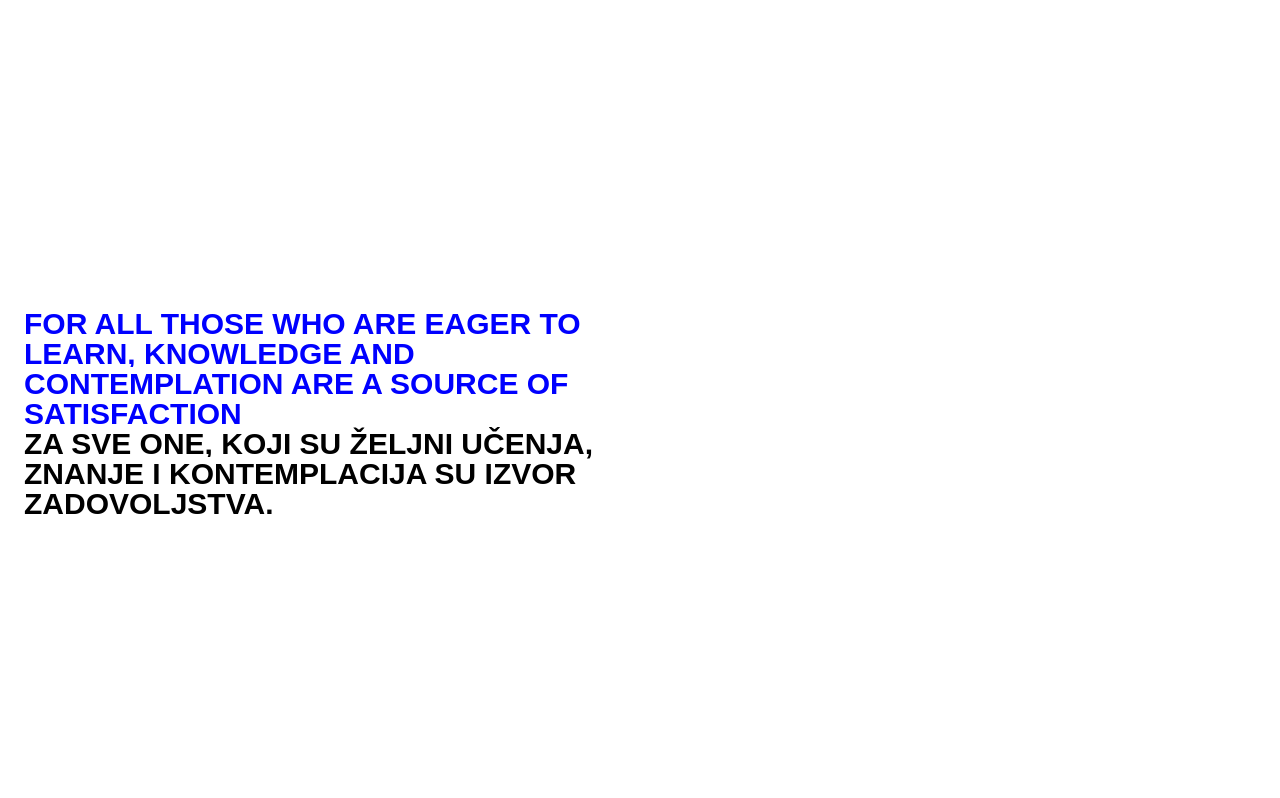
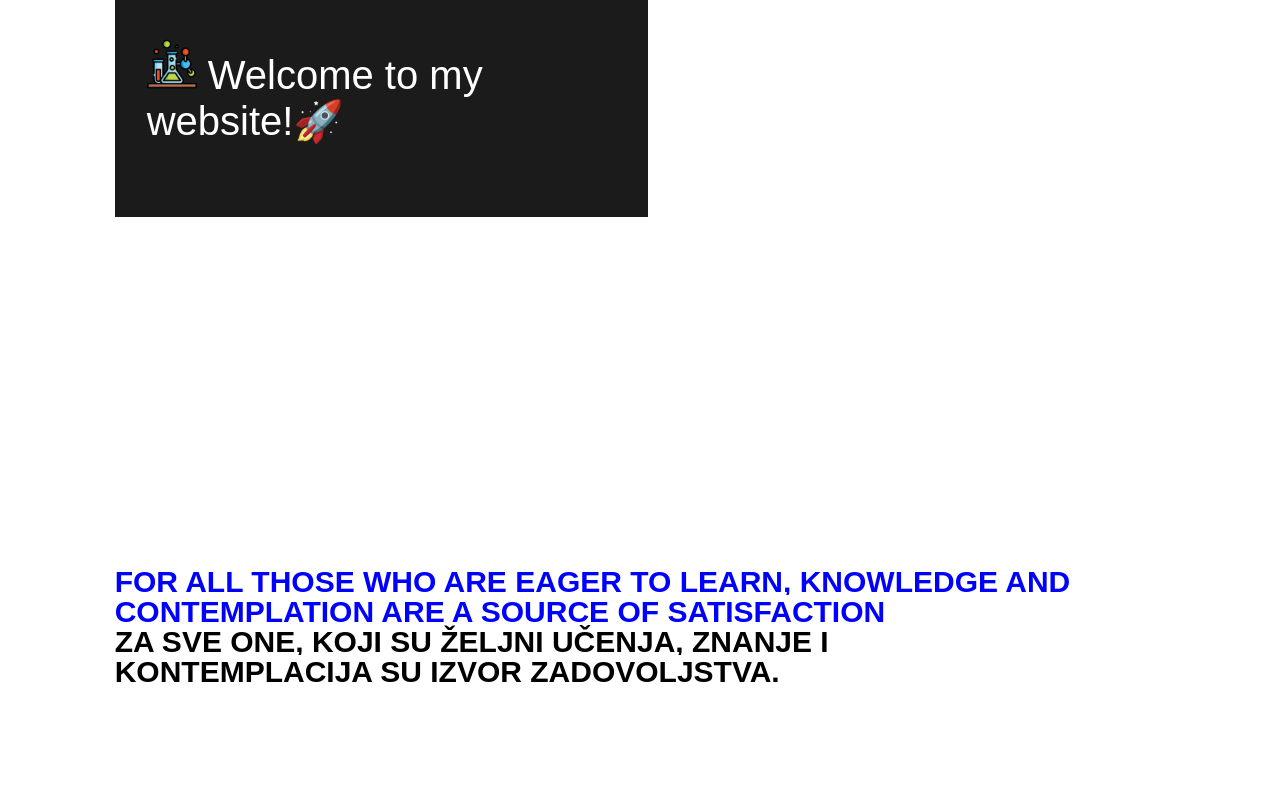
Before and after one commit to Justtrymili/moj-prvi-website, a website: page public/index.html in a window 1280 px wide. Shown: the part 412-1210 px from the top of the page. Drawn offline with nearby package versions, Linux system fonts and the light colour scheme; a web font is replaced by a local one.

Commit message:
main body3

```diff
--- a/public/index.html
+++ b/public/index.html
@@ -176,7 +176,7 @@
     </main>
 
 
-    <main class="body" style="width:900px">
+    <main  style="width:900px">
       <table style="position:fixed;right:0px;top: 10px; background-color:black;
        width:35px;height:120px;border-radius:20px;border:2px solid #cc7a00"   >
         <td></td>
--- a/public/style.css
+++ b/public/style.css
@@ -236,18 +236,3 @@ canvas {
     text-align: center;
     vertical-align: middle
   }
-html{
-  height: -webkit-fill-available;
-
-}
-
-.body {
-  max-width: 650px;
-  margin: auto;
-  padding: 0 16px;
-
-  display: flex;
-  flex-direction: column;
-  min-height: 100vh;
-  height: -webkit-fill-available;
-  }
```
